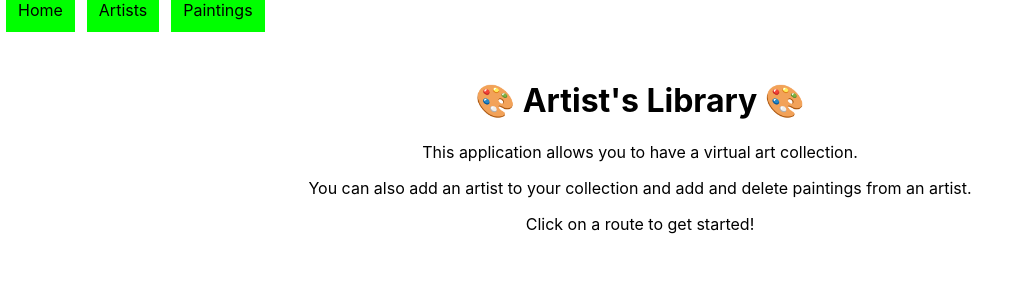
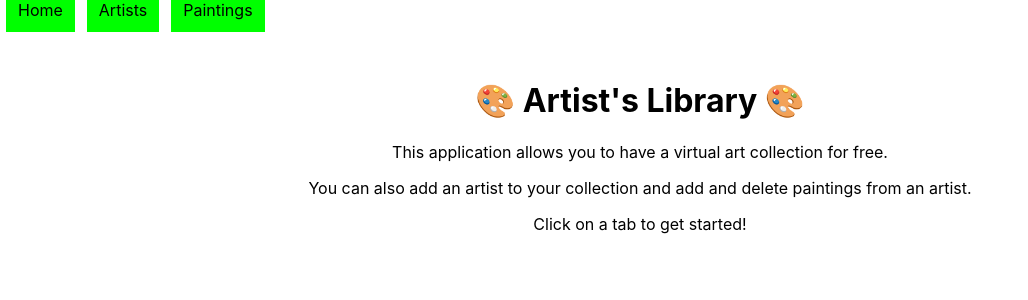
Before and after one commit to caraerskine/phase-3-proj-cara-front-end-client-react, a React (Create React App) app in the folder my-front-end/: page / in a window 1280 px wide. Shown: the top 300 px of the page, without its empty margins (0-1028 px from the left). Built offline with nearby package versions, Linux system fonts and the light colour scheme; no server answers.

Commit message:
edited Home

```diff
--- a/my-front-end/src/components/Home.js
+++ b/my-front-end/src/components/Home.js
@@ -7,9 +7,9 @@ function Home () {
             <br></br>
             <h1>🎨 Artist's Library 🎨</h1>
             {/* <hr/> */}
-                <p> This application allows you to have a virtual art collection.</p>
+                <p> This application allows you to have a virtual art collection for free.</p>
                 <p>You can also add an artist to your collection and add and delete paintings from an artist.</p>
-                <p>Click on a route to get started!</p>
+                <p>Click on a tab to get started!</p>
         </div>
     )
 
```
